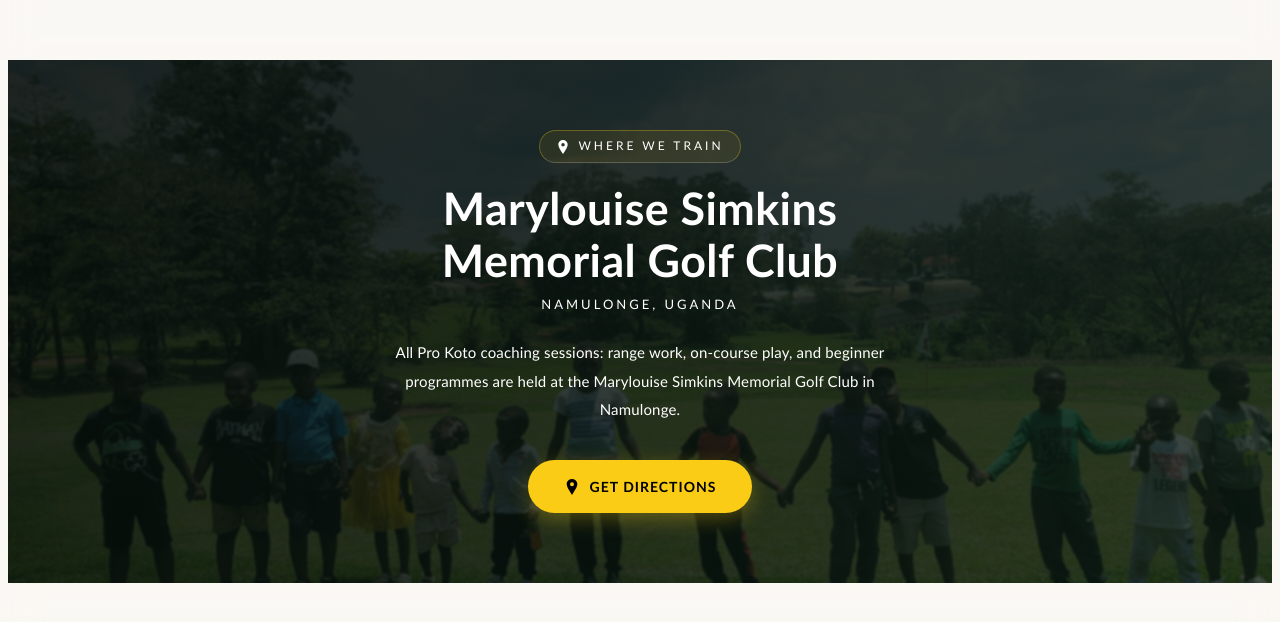
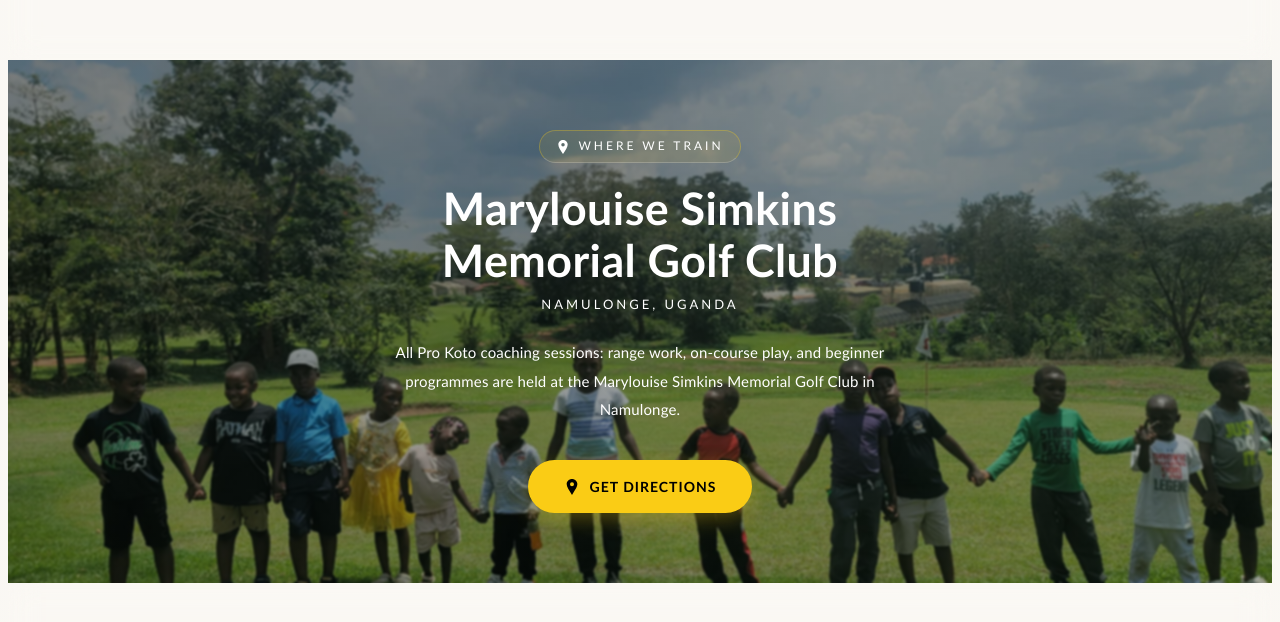
Before and after one commit to kotojames/golfcom-main, a plain HTML site: page index.html in a window 1280 px wide. Shown: the part 5982-6604 px from the top of the page. Drawn offline with Linux system fonts and the light colour scheme.

Commit message:
fix: lighten location section dark overlay

```diff
--- a/index.html
+++ b/index.html
@@ -2496,7 +2496,7 @@
       </div>
       <!-- Dark overlay -->
       <div
-        style="position:absolute; inset:0; background: linear-gradient(135deg, rgba(5,12,9,0.88) 0%, rgba(10,25,18,0.78) 100%);">
+        style="position:absolute; inset:0; background: linear-gradient(135deg, rgba(5,12,9,0.45) 0%, rgba(10,25,18,0.38) 100%);">
       </div>
 
       <div style="position:relative; z-index:1; text-align:center; padding:70px 24px; max-width:700px; margin:0 auto;">
```
